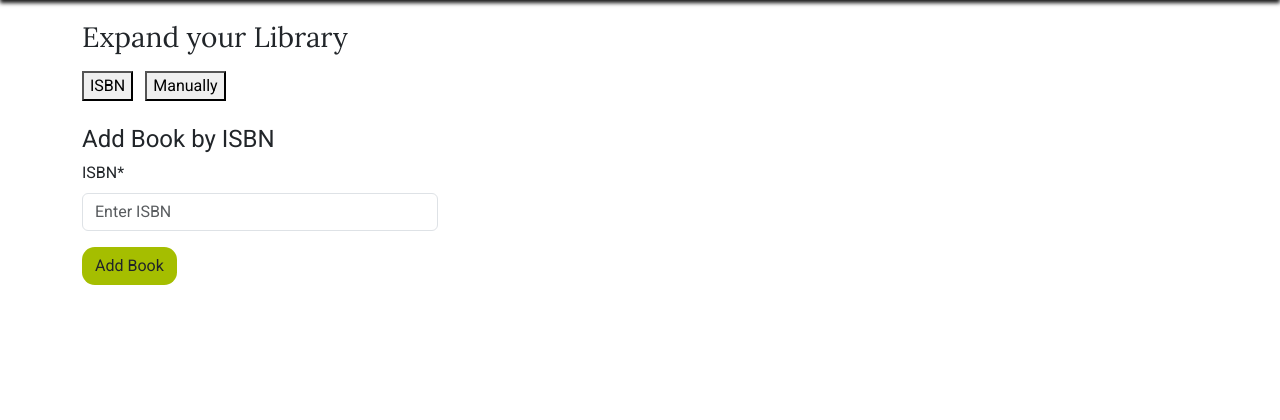
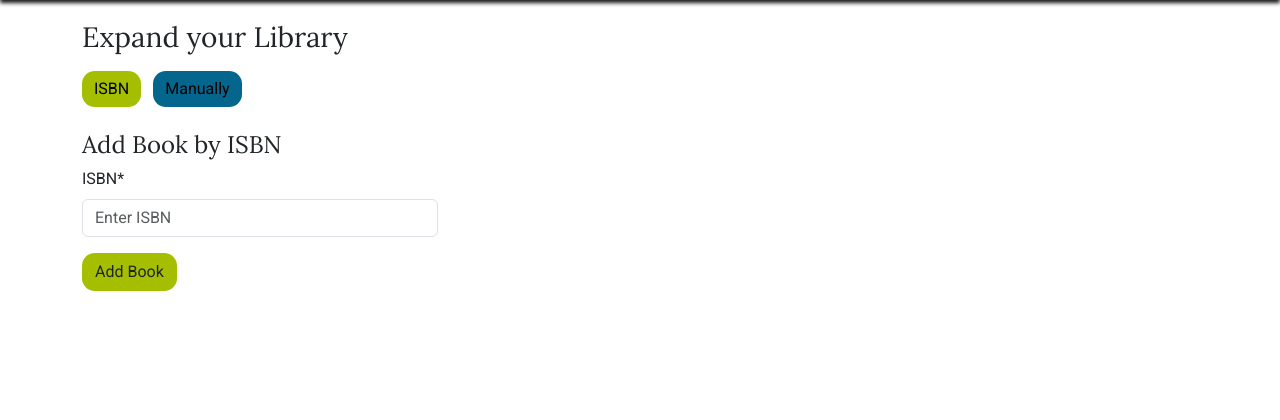
Before and after one commit to Gary-Burke/book-lovers-market, a Django app: page /library/add/ in a window 1280 px wide. Shown: the part 59-479 px from the top of the page. Run offline with Django 5.2, Linux system fonts and the light colour scheme; the visitor is signed in with stand-in values (Sample User, id 1); some libraries are stand-ins or nearby versions.

Commit message:
Add initial styles for ISBN and Manual buttons

```diff
--- a/static/css/style.css
+++ b/static/css/style.css
@@ -16,10 +16,10 @@ body {
     font-family: var(--primary-font);
 }
 
-
 h1,
 h2,
-h3 {
+h3,
+h4 {
     font-family: var(--heading-font);
 }
 
@@ -116,6 +116,20 @@ footer i {
     color: black;
 }
 
+.btn-isbn {
+    background-color: var(--secondary-color);
+    border-radius: 0.8rem;
+    border: none;
+    padding: 6px 12px;
+}
+
+.btn-manual {
+    background-color: var(--primary-color);
+    border-radius: 0.8rem;
+    border: none;
+    padding: 6px 12px;
+}
+
 /* Icons for edit and delete */
 .button-edit,
 .button-delete {
```
